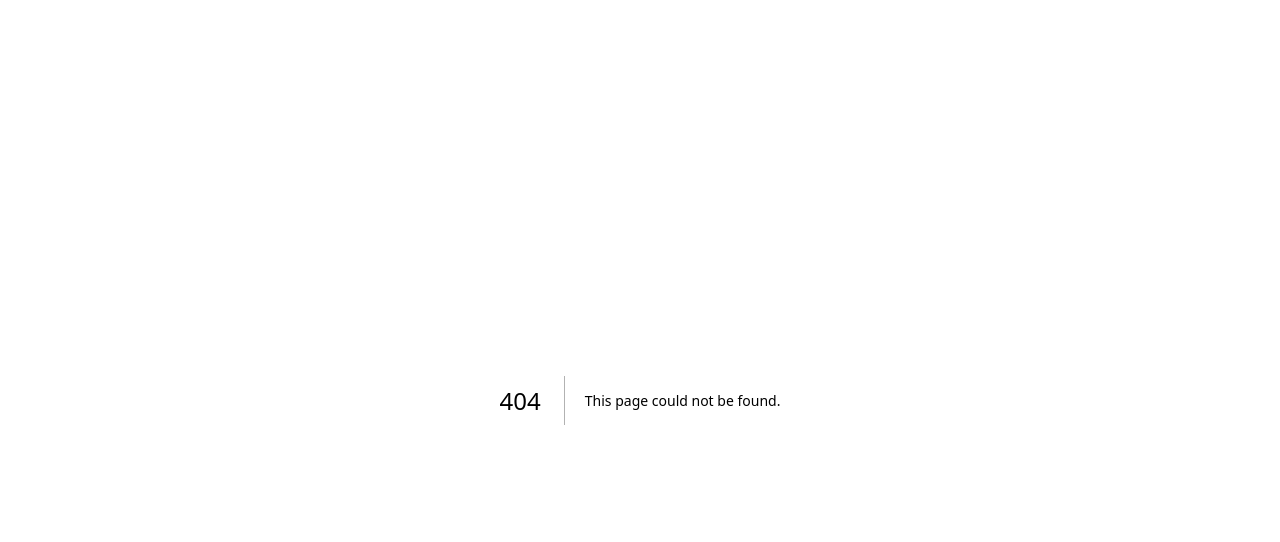
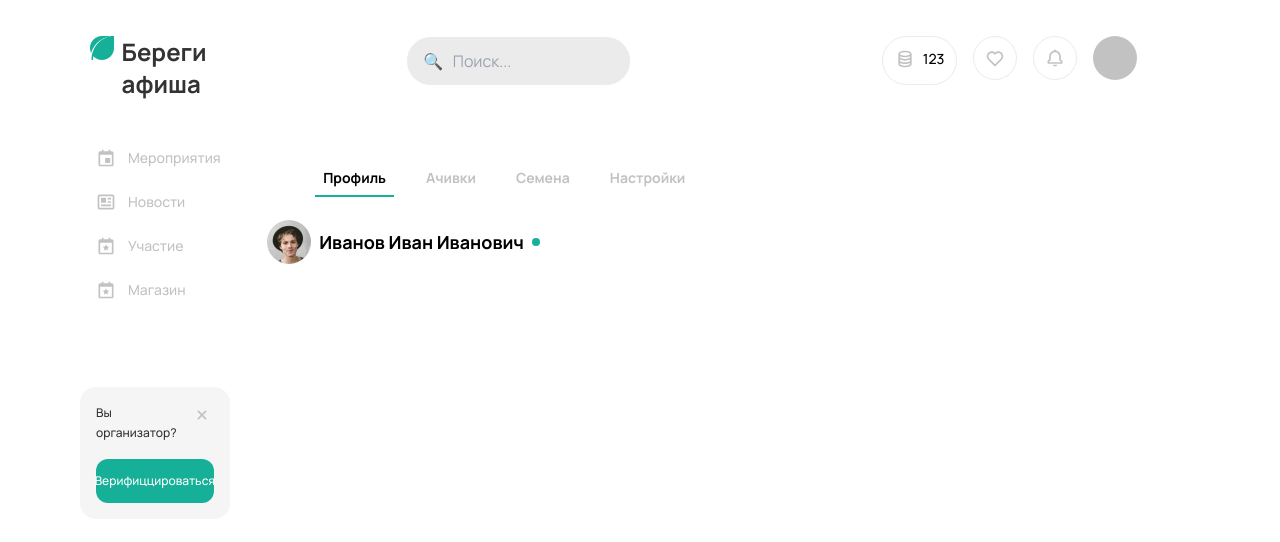
Before and after one commit to Alex12312312/moscow-hack, a Next.js app: page /profile in a window 1280 px wide. Before the commit this address had no page. Shown: the top 542 px of the page. Built offline with nearby package versions, Linux system fonts and the light colour scheme.

Commit message:
Feature add profile (#17)

```diff
--- /dev/null
+++ b/src/app/(pages)/profile/page.tsx
@@ -0,0 +1,41 @@
+'use client'
+import React from 'react';
+import { Header } from 'Components/header';
+import { Slide } from 'Components/slide';
+import { Typography } from 'Components/ui/Typography';
+import img from 'assets/avatar.png';
+import Image from 'next/image';
+import { Badge } from '@/components/ui/Badges';
+import { ProfilePhoto } from '@/components/ui/ProfilePhoto';
+
+const PageProfile = () => {
+  return (
+    <div className="">
+      <Header />
+      <div className="flex flex-col rounded-2xl">
+        <Slide>
+          <div>
+            <div className="navProfile flex gap-6 ml-[48px] mt-[32px] m-8">
+              <Typography font='bold' size="base3"><span className="p-[8px] border-b-[#15B097] border-b-[2px]">Профиль</span></Typography>
+              <Typography font='bold' size="base3"><span className="p-[8px] text-[#C2C2C2]">Ачивки</span></Typography>
+              <Typography font='bold' size="base3"><span className="p-[8px] text-[#C2C2C2]">Семена</span></Typography>
+              <Typography font='bold' size="base3"><span className="p-[8px] text-[#C2C2C2]">Настройки</span></Typography>
+            </div>
+            <div className='flex'>
+              <div className=''>
+                {/*<ProfilePhoto url={img as string} onClick={() => {}}></ProfilePhoto>*/}
+                <Image className='w-[44px] h-[44px] rounded-full' src={img as any} alt="avatar"/>
+              </div>
+              <div className='justify-center flex gap-[8px] align-middle content-center'>
+                <Typography className='ml-2 mt-[10px]' font="bold" size="base1">Иванов Иван Иванович</Typography>
+                <Badge className='relative top-2 mt-[10px]' status="default"></Badge>
+              </div>
+            </div>
+          </div>
+        </Slide>
+      </div>
+    </div>
+  );
+};
+
+export default PageProfile;
```
Also changed, not shown: src/assets/avatar.png (added).
